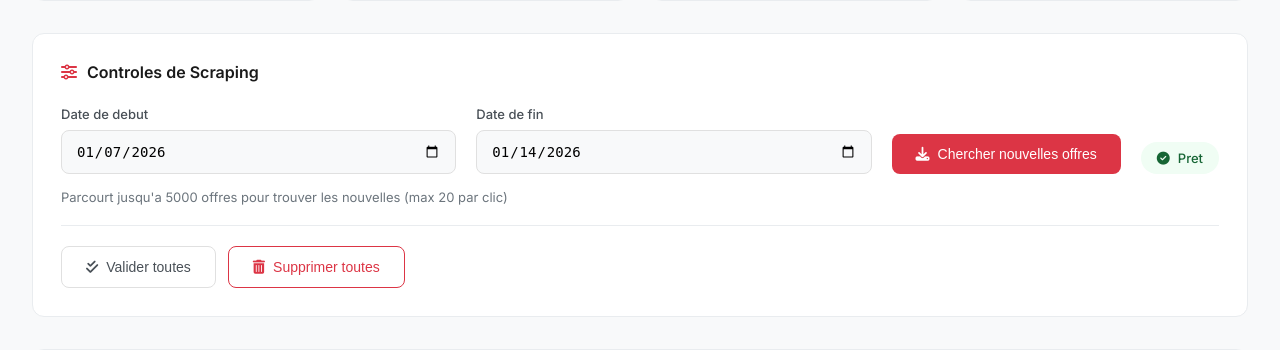
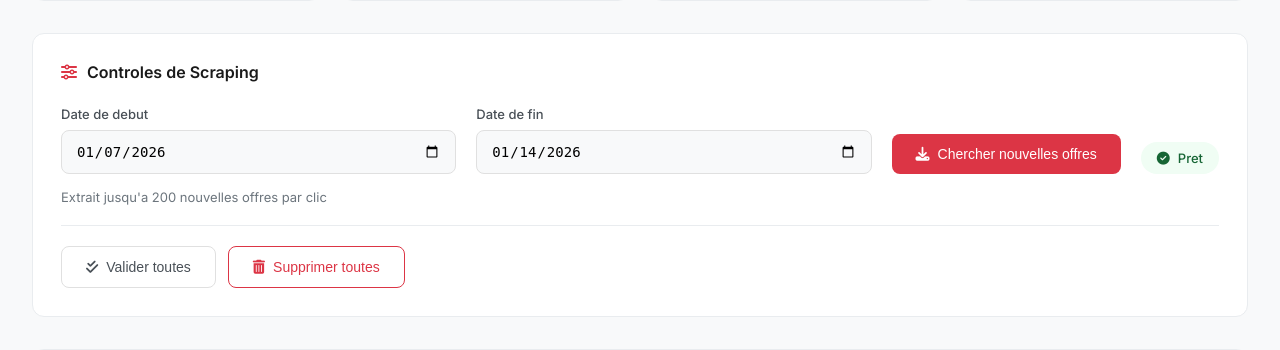
Before and after one commit to Chouroukchaker1/app, a Flask app: page / in a window 1280 px wide. Shown: the part 218-568 px from the top of the page. Run offline with Flask 3, Linux system fonts and the light colour scheme; the visitor is signed in with stand-in values (Sample User, id 1); data that the repository does not hold is empty.

Commit message:
Increase max offers to 200 per scraping session
- Set max_new_offers to 200
- Increase consecutive empty pages threshold to 5
- Update UI text

🤖 Generated with [Claude Code](https://claude.com/claude-code)

Co-Authored-By: Claude Opus 4.5 <noreply@anthropic.com>

```diff
--- a/app.py
+++ b/app.py
@@ -268,14 +268,14 @@ class BOAMPScraper:
         logger.info("✅ BOAMP Scraper initialisé avec MongoDB")
 
     def scrape(self, start_date=None, end_date=None, limit=None, offset_start=0):
-        """Scrape BOAMP via API officielle - parcourt rapidement les pages pour trouver les nouvelles offres"""
+        """Scrape BOAMP via API officielle - extrait jusqu'a 200 offres"""
         self.is_processing = True
         new_count = 0
         offset = offset_start
-        batch_size = 100  # Gros lots pour parcourir vite
+        batch_size = 100  # 100 offres par requete
         total_fetched = 0
-        max_pages = 50  # Parcourir jusqu'a 50 pages (5000 offres)
-        max_new_offers = 20  # S'arreter apres avoir trouve 20 nouvelles offres
+        max_pages = 100  # Parcourir jusqu'a 100 pages
+        max_new_offers = 200  # Maximum 200 nouvelles offres
 
         try:
             start_date_obj = datetime.strptime(start_date, '%Y-%m-%d').date() if start_date else None
@@ -401,11 +401,11 @@ class BOAMPScraper:
                     logger.info(f"✅ Limite de nouvelles offres atteinte ({new_count}/{max_new_offers})")
                     break
 
-                # Si 3 pages consecutives sans nouvelles offres, arreter
+                # Si 5 pages consecutives sans nouvelles offres, arreter
                 if page_new_count == 0:
                     consecutive_no_new += 1
-                    if consecutive_no_new >= 3:
-                        logger.info("🛑 Arrêt: 3 pages sans nouvelles offres")
+                    if consecutive_no_new >= 5:
+                        logger.info("🛑 Arrêt: 5 pages sans nouvelles offres")
                         break
                 else:
                     consecutive_no_new = 0
--- a/templates/index.html
+++ b/templates/index.html
@@ -656,7 +656,7 @@
                 </div>
             </div>
             <div id="scrapeInfo" style="margin-top: 15px; font-size: 13px; color: #6c757d;">
-                Parcourt jusqu'a 5000 offres pour trouver les nouvelles (max 20 par clic)
+                Extrait jusqu'a 200 nouvelles offres par clic
             </div>
 
             <div class="actions-row">
```
